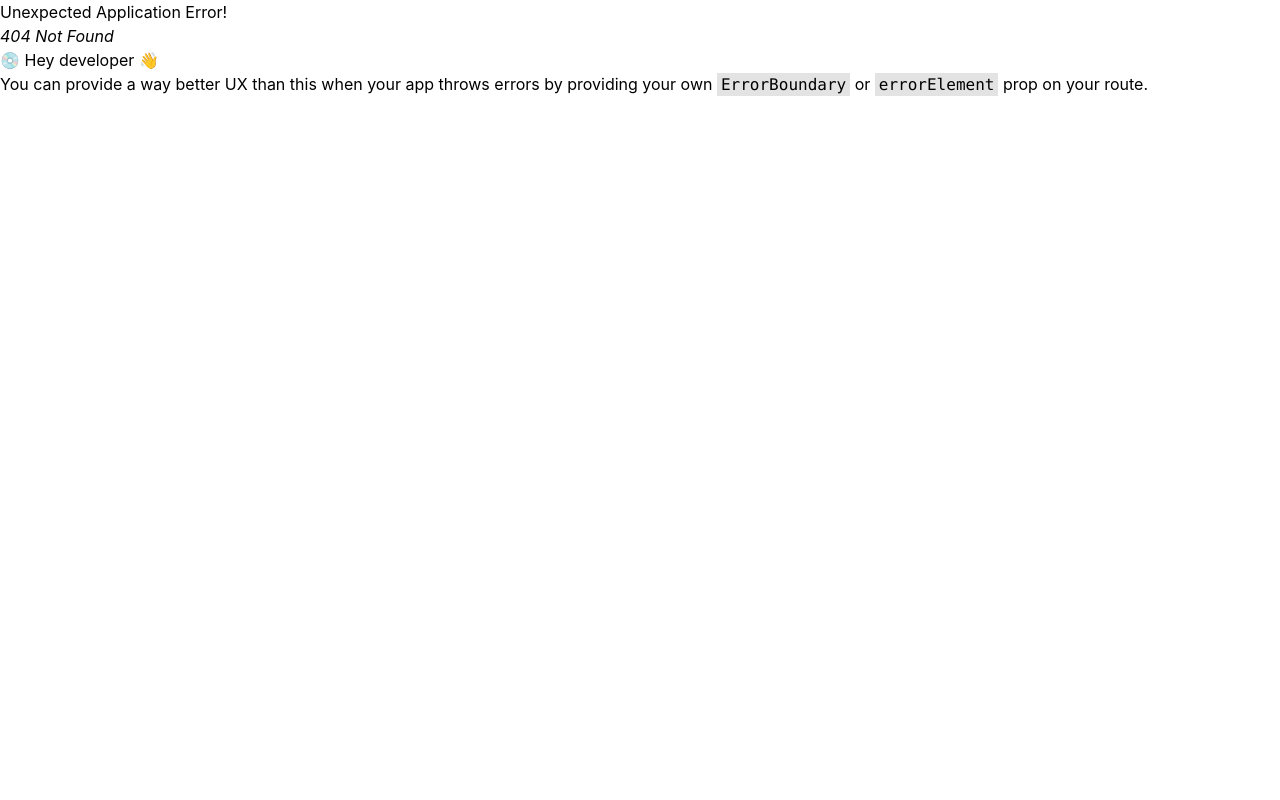
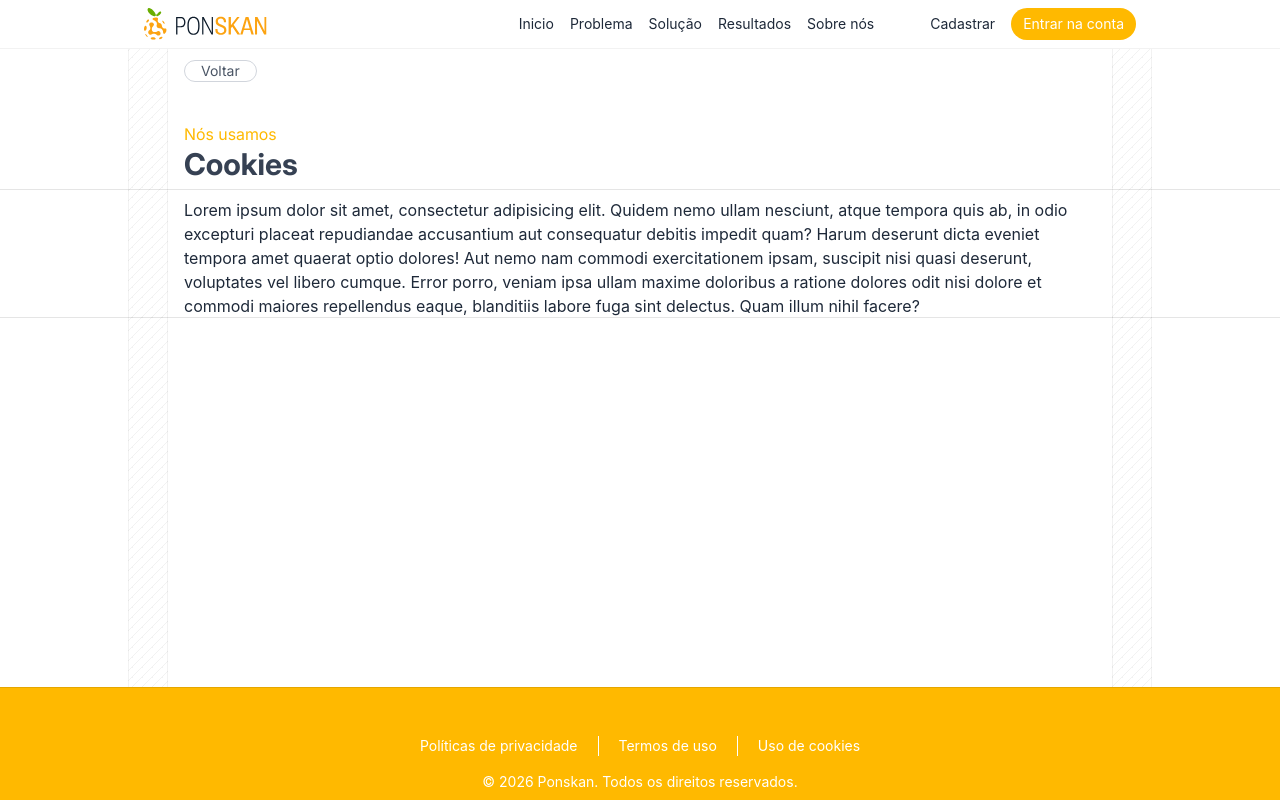
Before and after one commit to MatheusBertoldo1/Ponskan-React, a React (Vite) app: page /terms/cookies in a window 1280 px wide. Before the commit this address had no page. Built offline with nearby package versions, Linux system fonts and the light colour scheme.

Commit message:
criando pages de termos de uso

```diff
--- a/src/components/public/sections/Footer.tsx
+++ b/src/components/public/sections/Footer.tsx
@@ -4,9 +4,9 @@ export const Footer = () => {
     return(
         <footer className="flex flex-col justify-center items-start gap-4 pt-12 pb-2 bg-amber-400 border-t border-black/10">
             <div className="flex w-full justify-center">
-                <Link className="text-sm text-white px-5 border-r border-white hover:text-white/80" to={"/privacidade"}>Políticas de privacidade</Link>
-                <Link className="text-sm text-white px-5 border-r border-white hover:text-white/80" to={"/termos"}>Termos de uso</Link>
-                <Link className="text-sm text-white px-5 hover:text-white/80" to={"/cookies"}>Uso de cookies</Link>
+                <Link className="text-sm text-white px-5 border-r border-white hover:text-white/80" to={"/terms/privacy"}>Políticas de privacidade</Link>
+                <Link className="text-sm text-white px-5 border-r border-white hover:text-white/80" to={"/terms/termos"}>Termos de uso</Link>
+                <Link className="text-sm text-white px-5 hover:text-white/80" to={"/terms/cookies"}>Uso de cookies</Link>
             </div>
 
             <p className="w-full text-sm text-white text-center">© 2026 Ponskan. Todos os direitos reservados.</p>
--- a/src/components/public/sections/Navbar/NavbarLinks.tsx
+++ b/src/components/public/sections/Navbar/NavbarLinks.tsx
@@ -1,5 +1,6 @@
 import { Link as ScrollLink} from "react-scroll"
 import { Link as RouterLink} from "react-router-dom"
+import { useLocation } from "react-router-dom"
 
 // Lista de links do menu de navegação
 const navbarLinks = [
--- /dev/null
+++ b/src/layouts/TermsLayout.tsx
@@ -0,0 +1,29 @@
+import { Outlet } from "react-router-dom";
+import { Navbar, Footer} from "../components/public/sections";
+import { Container } from "../components/public/utilities/Container";
+import { SideEdge } from "../components/public/ui";
+import { Link } from "react-router-dom";
+
+export const TermsLayout = () =>{
+    return(
+        <div className="min-h-screen flex flex-col overflow-x-hidden">
+            <Navbar></Navbar>
+
+            <main className="flex flex-col flex-1 ">
+                <Container>
+                    <SideEdge />
+
+                    <div className="flex flex-1 flex-col px-4">
+                        <Link to={"/"} className="w-fit mt-15 mb-10 px-4 border border-gray-300 rounded-full font-inter text-sm text-gray-600 hover:bg-gray-100 transition-all">Voltar</Link>
+                        <Outlet/>
+                    </div>
+
+                    <SideEdge />
+                </Container>
+            </main>
+
+            <Footer />
+
+        </div>
+    )
+}
--- /dev/null
+++ b/src/pages/public/Cookies.tsx
@@ -0,0 +1,19 @@
+import { ContentEdge } from "../../components/public/ui"
+
+
+export const Cookies = () => {
+    return(
+        <div className="flex flex-col flex-1 h-full">
+            <ContentEdge>
+                <p className="font-inter text-amber-400">Nós usamos</p>
+                <h1 className="font-inter font-bold text-3xl text-gray-700 mb-2 ">Cookies</h1>
+            </ContentEdge>
+
+            <ContentEdge>
+                <div className="pt-2">
+                    <p className="text-gray-800">Lorem ipsum dolor sit amet, consectetur adipisicing elit. Quidem nemo ullam nesciunt, atque tempora quis ab, in odio excepturi placeat repudiandae accusantium aut consequatur debitis impedit quam? Harum deserunt dicta eveniet tempora amet quaerat optio dolores! Aut nemo nam commodi exercitationem ipsam, suscipit nisi quasi deserunt, voluptates vel libero cumque. Error porro, veniam ipsa ullam maxime doloribus a ratione dolores odit nisi dolore et commodi maiores repellendus eaque, blanditiis labore fuga sint delectus. Quam illum nihil facere?</p>
+                </div>
+            </ContentEdge>
+        </div>
+    )
+}
--- /dev/null
+++ b/src/pages/public/PrivacyPolicies.tsx
@@ -0,0 +1,18 @@
+import { ContentEdge } from "../../components/public/ui"
+
+export const PrivacyPolicies = () => {
+    return(
+        <div className="flex flex-col flex-1 h-full">
+            <ContentEdge>
+                <p className="font-inter text-amber-400">Entenda nossa</p>
+                <h1 className="font-inter font-bold text-3xl text-gray-700 mb-2 ">Política de privacidade</h1>
+            </ContentEdge>
+
+            <ContentEdge>
+                <div className="pt-2">
+                    <p className="text-gray-800">Lorem ipsum dolor sit amet, consectetur adipisicing elit. Quidem nemo ullam nesciunt, atque tempora quis ab, in odio excepturi placeat repudiandae accusantium aut consequatur debitis impedit quam? Harum deserunt dicta eveniet tempora amet quaerat optio dolores! Aut nemo nam commodi exercitationem ipsam, suscipit nisi quasi deserunt, voluptates vel libero cumque. Error porro, veniam ipsa ullam maxime doloribus a ratione dolores odit nisi dolore et commodi maiores repellendus eaque, blanditiis labore fuga sint delectus. Quam illum nihil facere?</p>
+                </div>
+            </ContentEdge>
+        </div>
+    )
+}
--- /dev/null
+++ b/src/pages/public/TermosUso.tsx
@@ -0,0 +1,18 @@
+import { ContentEdge } from "../../components/public/ui"
+
+export const TermosUso = () => {
+    return(
+        <div className="flex flex-col flex-1 h-full">
+            <ContentEdge>
+                <p className="font-inter text-amber-400">Entenda nossos</p>
+                <h1 className="font-inter font-bold text-3xl text-gray-700 mb-2 ">Termos de uso</h1>
+            </ContentEdge>
+
+            <ContentEdge>
+                <div className="pt-2">
+                    <p className="text-gray-800">Lorem ipsum dolor sit amet, consectetur adipisicing elit. Quidem nemo ullam nesciunt, atque tempora quis ab, in odio excepturi placeat repudiandae accusantium aut consequatur debitis impedit quam? Harum deserunt dicta eveniet tempora amet quaerat optio dolores! Aut nemo nam commodi exercitationem ipsam, suscipit nisi quasi deserunt, voluptates vel libero cumque. Error porro, veniam ipsa ullam maxime doloribus a ratione dolores odit nisi dolore et commodi maiores repellendus eaque, blanditiis labore fuga sint delectus. Quam illum nihil facere?</p>
+                </div>
+            </ContentEdge>
+        </div>
+    )
+}
--- a/src/routes.tsx
+++ b/src/routes.tsx
@@ -1,6 +1,10 @@
 import { createBrowserRouter } from "react-router-dom"
 import { PublicLayout , AppLayout} from "./layouts/index"
 import { LandingPage } from "./pages/public/LandingPage"
+import { TermsLayout } from "./layouts/TermsLayout"
+import { TermosUso } from "./pages/public/TermosUso"
+import { PrivacyPolicies } from "./pages/public/PrivacyPolicies"
+import { Cookies } from "./pages/public/Cookies"
 
 // Definição de rotas da aplicação
 const router = createBrowserRouter([
@@ -14,6 +18,24 @@ const router = createBrowserRouter([
             },
         ]
     },
+    {   // Página de políticas do sistema
+        path: "/terms",
+        element: <TermsLayout />,
+        children: [
+            { // Página de termos de uso
+                path: "termos",
+                element: <TermosUso />
+            },
+            { // Página de políticas de privacidade
+                path: "privacy",
+                element: <PrivacyPolicies />
+            },
+            {
+                path: "cookies",
+                element: <Cookies />
+            }
+        ]
+    },
     { // Rota para o sistema
         path: "/app",
         element: <AppLayout />,
@@ -21,18 +43,6 @@ const router = createBrowserRouter([
 
         ]
     },
-    {   // Página de políticas de privacidade
-        path: "/privacidade",
-        element: <></>
-    },
-    {   // Página de termos de uso
-        path: "/termos",
-        element: <></>
-    },
-    {   // Página de uso de cookies
-        path: "/cookies",
-        element: <></>
-    }
 ])
 
 export default router
```
Also changed, not shown: src/pages/auth/SignIn.tsx (added).
